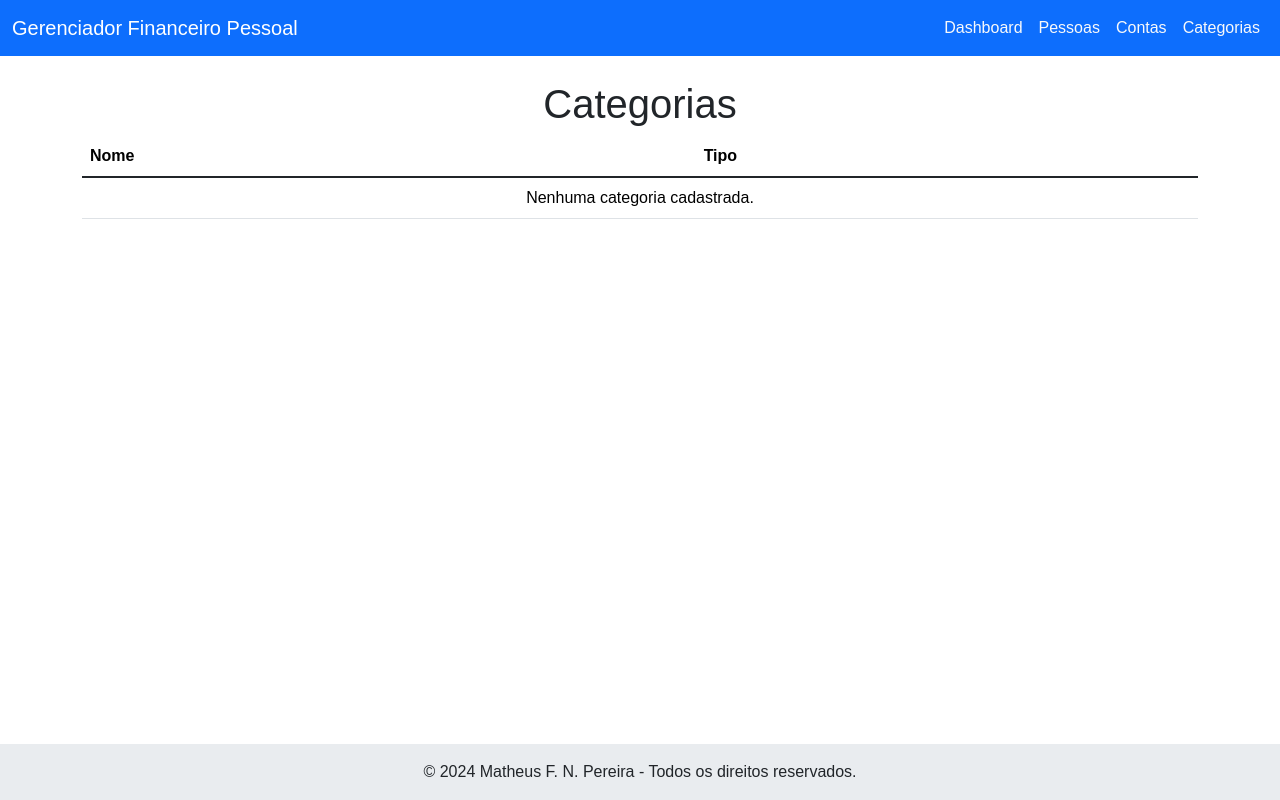
After one commit to MatheusFilipe21/gerenciador-financeiro-pessoal, a Flask app: page /categorias in a window 1280 px wide. The commit adds this page. Run offline with Flask 3, Linux system fonts and the light colour scheme; data that the repository does not hold is empty; some libraries are stand-ins or nearby versions.

Commit message:
Criando a interface para as categorias
Listando as categorias;

```diff
--- a/controladores/app_controlador.py
+++ b/controladores/app_controlador.py
@@ -21,3 +21,9 @@ def contas():
     contas = buscar_todas_contas()
 
     return render_template('contas.html', contas=contas)
+
+@app_bp.route('/categorias')
+def categorias():
+    from controladores.categoria_controlador import buscar_todas_categorias
+    categorias = buscar_todas_categorias()
+    return render_template('categorias.html', categorias=categorias)
--- /dev/null
+++ b/static/js/categorias.js
@@ -0,0 +1,16 @@
+$(document).ready(function () {
+    verificarListaDeCategorias();
+  });
+  function verificarListaDeCategorias() {
+    const tabelaCorpo = $("table tbody");
+    const linhas = tabelaCorpo.find("tr");
+    if (linhas.length === 0) {
+      tabelaCorpo.append(`
+        <tr>
+          <td colspan="3" class="text-center">Nenhuma categoria cadastrada.</td>
+        </tr>
+      `);
+    } else {
+      tabelaCorpo.find("tr:contains('Nenhuma categoria cadastrada.')").remove();
+    }
+  }
--- a/templates/barra_navegacao.html
+++ b/templates/barra_navegacao.html
@@ -41,6 +41,13 @@
               >Contas</a
             >
           </li>
+          <li class="nav-item">
+            <a
+              class="nav-link text-light"
+              href="{{ url_for('app_bp.categorias') }}"
+              >Categorias</a
+            >
+          </li>
         </ul>
       </div>
     </div>
--- /dev/null
+++ b/templates/categorias.html
@@ -0,0 +1,38 @@
+{% extends 'base.html' %}
+
+{% block title %}Categorias{% endblock %}
+
+{% block css %}
+<link
+  rel="stylesheet"
+  href="{{ url_for('static', filename='css/categorias.css') }}"
+/>
+{% endblock %}
+
+{% block content %}
+<div class="container mt-4">
+  <h1 class="text-center">Categorias</h1>
+
+  <table class="table table-hover">
+    <thead>
+      <tr>
+        <th scope="col">Nome</th>
+        <th scope="col">Tipo</th>
+      </tr>
+    </thead>
+    <tbody class="table-group-divider">
+      {% for categoria in categorias %}
+      <tr id="categoria_{{ categoria.id }}">
+        <td class="align-middle">{{ categoria.nome }}</td>
+        <td class="align-middle">{{ categoria.tipo }}</td>
+      </tr>
+      {% endfor %}
+    </tbody>
+  </table>
+</div>
+
+{% block script %}
+<script src="{{ url_for('static', filename='js/categorias.js') }}"></script>
+{% endblock %}
+
+{% endblock %}
```
Also changed, not shown: static/css/categorias.css (added).
